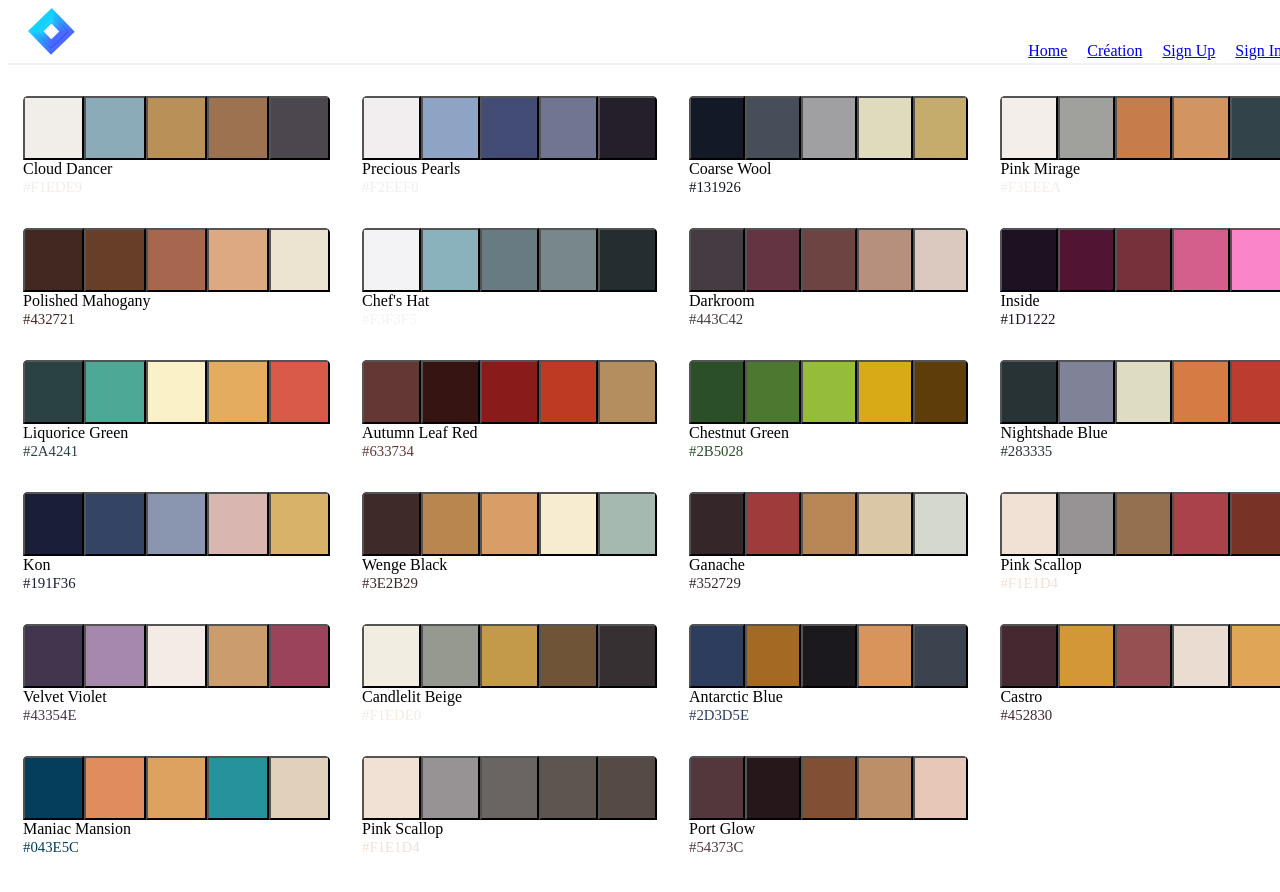
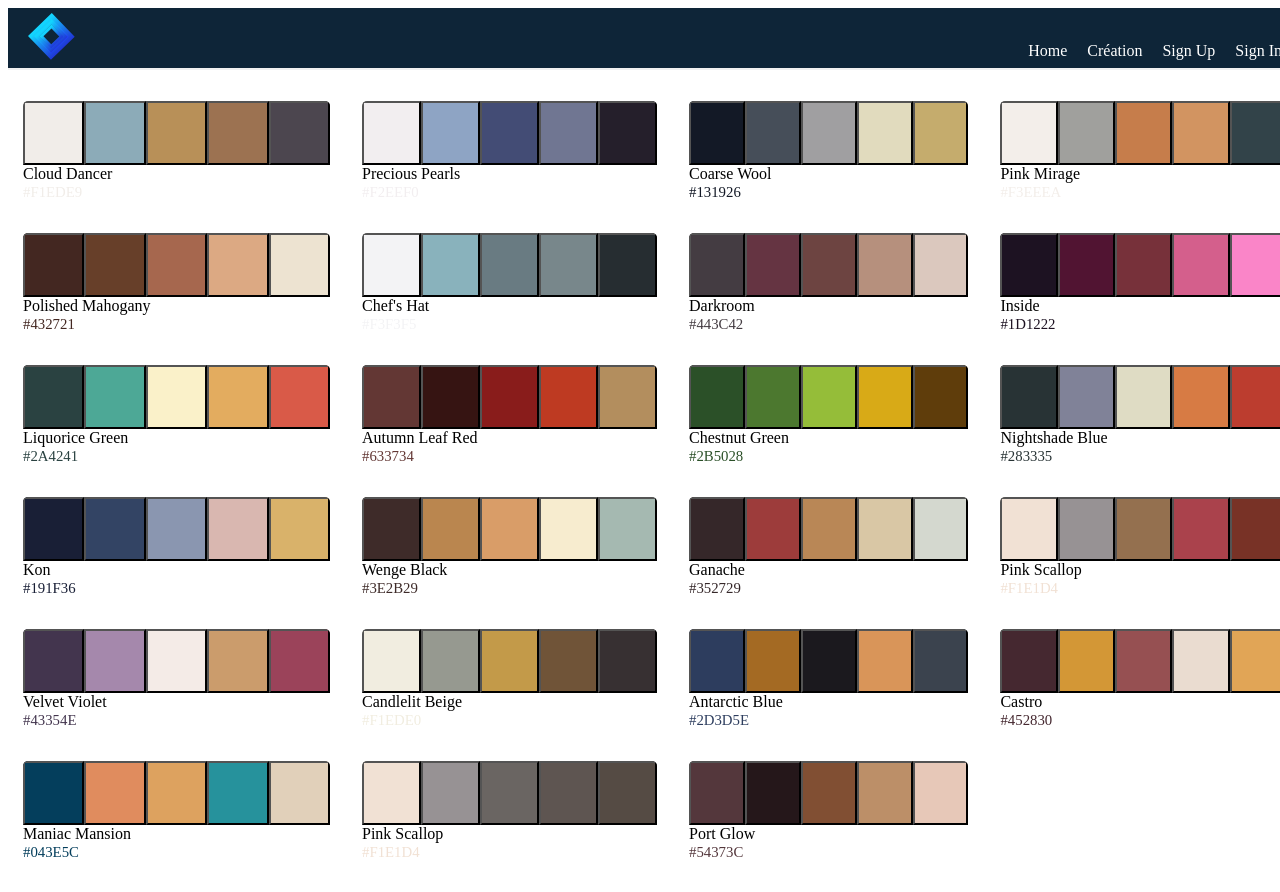
Before and after one commit to Aure-en/colorize, a React (Create React App) app: page / in a window 1280 px wide. Shown: the top 892 px of the page. Built offline with nearby package versions, Linux system fonts and the light colour scheme; the HTML template or start-up script is replaced by a standard one.

Commit message:
fix: color et responsive amelioration

```diff
--- a/src/components/Navbar/Burger.jsx
+++ b/src/components/Navbar/Burger.jsx
@@ -25,15 +25,17 @@ const StyledBurger = styled.div`
   right: 20px;
   z-index: 20;
   display: none;
+
   @media (max-width: 768px) {
     display: flex;
     justify-content: space-around;
     flex-flow: column nowrap;
   }
   div {
+    bottom: 5px;
     width: 2rem;
     height: 0.25rem;
-    background-color: ${({ open }) => (open ? '#ccc' : '#333')};
+    background-color: ${({ open }) => (open ? 'White' : 'White')};
     border-radius: 10px;
     transform-origin: 1px;
     transition: all 0.3s linear;
--- a/src/components/Navbar/Navbar.jsx
+++ b/src/components/Navbar/Navbar.jsx
@@ -5,21 +5,22 @@ import { ReactComponent as Logo } from '../../assets/img/logo.svg';
 
 const Navbar = () => (
   <Nav>
-    <Logo />
+    <Logo className="logo" />
     <Burger />
   </Nav>
 );
 
 const Nav = styled.nav`
   width: 100%;
-  height: 55px;
+  height: 60px;
   border-bottom: 2px solid #f1f1f1;
   padding: 0 20px;
   display: flex;
   justify-content: space-between;
+  background: #0E2538;
+
   .logo {
-    padding: 15px 0;
-    margin: 5px;
+    padding-top: 5px;
   }
 `;
 
--- a/src/components/Navbar/RightNav.jsx
+++ b/src/components/Navbar/RightNav.jsx
@@ -5,10 +5,10 @@ import { NavLink } from 'react-router-dom';
 
 const RightNav = ({ open }) => (
   <Ul open={open}>
-    <li><NavLink to="/home">Home</NavLink></li>
-    <li><NavLink to="/creation">Création</NavLink></li>
-    <li><NavLink to="/signup">Sign Up</NavLink></li>
-    <li><NavLink to="/signin">Sign In</NavLink></li>
+    <NavLink to="/home" className="navlink" activeStyle>Home</NavLink>
+    <NavLink to="/creation" className="navlink" activeStyle>Création</NavLink>
+    <NavLink to="/signup" className="navlink" activeStyle>Sign Up</NavLink>
+    <NavLink to="/signin" className="navlink" activeStyle>Sign In</NavLink>
   </Ul>
 );
 
@@ -21,9 +21,15 @@ const Ul = styled.ul`
   display: flex;
   flex-flow: row nowrap;
 
-  li {
+  .navlink {
     padding: 18px 10px;
     text-decoration: none;
+    color: white;
+
+    &:active {
+      text-decoration : underline;
+    }
+
   }
   @media (max-width: 768px) {
     flex-flow: column nowrap;
@@ -33,12 +39,14 @@ const Ul = styled.ul`
     top: 0;
     right: 0;
     height: 100vh;
-    width: 300px;
+    width: 100%;
     padding-top: 3.5rem;
     transition: transform 0.3s ease-in-out;
 
-    li {
+    .navlink {
       color: #fff;
+      text-align: center;
+      font-size: 2rem;
     }
   }
 `;
```
